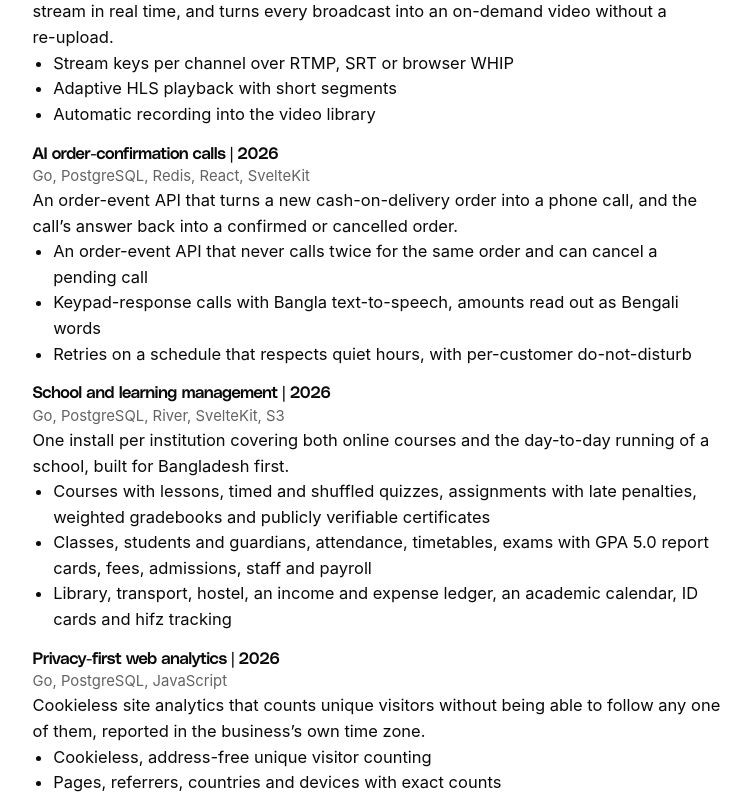
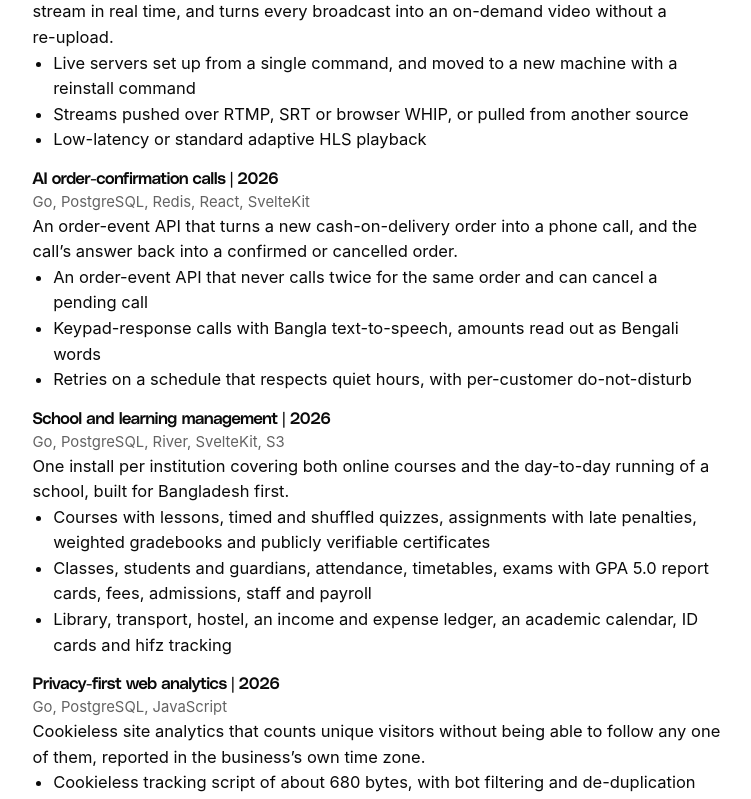
Before and after one commit to ebnsina/ebnsina, a SvelteKit app: page /cv in a window 1280 px wide. Shown: the part 1640-2439 px from the top of the page, without its empty margins (261-1012 px from the left). Built offline with nearby package versions, Linux system fonts and the light colour scheme.

Commit message:
Projects: list planned work as built, refresh live streaming and analytics

```diff
--- a/src/lib/data/projects.ts
+++ b/src/lib/data/projects.ts
@@ -19,8 +19,6 @@ export type CaseStudy = {
 	stackWhy?: StackReason[];
 	/** Notable shipped capabilities. */
 	features: string[];
-	/** What's designed but not built yet. */
-	planned?: string[];
 	/** Current state, e.g. "In development", "Released". */
 	status?: string;
 };
@@ -120,15 +118,12 @@ export const projects: Project[] = [
 				'Signed, expiring playback with encryption, watermark labels and device caps',
 				'Captions, chapters, trims and file replacement that keep the same video id',
 				'A branded embeddable player, webhooks and nested folders',
-				'Per-video viewer analytics and per-minute billing'
-			],
-			planned: [
+				'Per-video viewer analytics and per-minute billing',
 				'Commercial DRM: Widevine, PlayReady and FairPlay',
-				'Viewer statistics: plays and watch time',
 				'Importers from Vimeo, Bunny and storage buckets',
 				'H.265, DASH and 4K'
 			],
-			status: 'Built · pre-launch'
+			status: 'Pre-launch'
 		}
 	},
 	{
@@ -189,14 +184,14 @@ export const projects: Project[] = [
 				}
 			],
 			features: [
-				'Stream keys per channel over RTMP, SRT or browser WHIP',
-				'Adaptive HLS playback with short segments',
-				'Automatic recording into the video library',
-				'Crash-tolerant clean-up of abandoned broadcasts',
-				'Usage-based plans enforced by the account layer'
+				'Live servers set up from a single command, and moved to a new machine with a reinstall command',
+				'Streams pushed over RTMP, SRT or browser WHIP, or pulled from another source',
+				'Low-latency or standard adaptive HLS playback',
+				'Rewind while live, quality templates, backup sources and ad breaks',
+				'Recordings saved straight into the video library',
+				'Health and status for each server and stream, plus a player check'
 			],
-			planned: ['A first run on a production server', 'Saving recordings into the video library'],
-			status: 'Built · pre-launch'
+			status: 'Pre-launch'
 		}
 	},
 	{
@@ -253,19 +248,16 @@ export const projects: Project[] = [
 				}
 			],
 			features: [
-				'Cookieless, address-free unique visitor counting',
-				'Pages, referrers, countries and devices with exact counts',
-				'Custom events and period-over-period comparisons',
-				'Shareable dashboards by link',
-				'Per-site retention and data export'
-			],
-			planned: [
-				'Online payments and Bangladeshi-taka pricing',
-				'A realtime view, landing and exit pages, and scroll depth',
-				'Chart notes, read-only share links and personal API keys',
+				'Cookieless tracking script of about 680 bytes, with bot filtering and de-duplication',
+				'Visitors, sources, pages, places, devices and custom events, compared with the previous period',
+				'Goals, funnels, revenue and visitor paths',
+				'Plain-language insights, why-it-changed breakdowns and anomaly alerts by email or webhook',
+				'A realtime view, landing and exit pages, scroll depth and chart notes',
+				'Organisations with roles, usage metering, plans and online payments in taka',
+				'Read-only share links, personal API keys, and full export and import',
 				'Analytics for video and mobile apps'
 			],
-			status: 'Built · pre-launch'
+			status: 'Pre-launch'
 		}
 	},
 	{
@@ -324,7 +316,7 @@ export const projects: Project[] = [
 				'UTM parameters, tags and time-zone-aware expiry',
 				'Per-link click analytics with bot filtering'
 			],
-			status: 'Built · pre-launch'
+			status: 'Pre-launch'
 		}
 	},
 	{
@@ -377,9 +369,9 @@ export const projects: Project[] = [
 				'WebP, AVIF, JPEG and PNG output with browser negotiation',
 				'HMAC-signed URLs with key rotation',
 				'Year-long caching with atomic disk writes',
-				'Usage metering per organisation'
+				'Usage metering per organisation',
+				'Image processing on its own machines once traffic justifies it'
 			],
-			planned: ['Image processing on its own machines once traffic justifies it'],
 			status: 'API complete · console in progress'
 		}
 	},
@@ -444,7 +436,7 @@ export const projects: Project[] = [
 				'Custom storefront domains and printable receipts',
 				'Staff roles kept separate from money settings'
 			],
-			status: 'Built · pre-launch'
+			status: 'Pre-launch'
 		}
 	},
 	{
@@ -570,7 +562,7 @@ export const projects: Project[] = [
 				'Organisations, roles, API keys and per-device sessions',
 				'Real-time notifications and an audit log'
 			],
-			status: 'Built · pre-launch'
+			status: 'Pre-launch'
 		}
 	},
 	{
@@ -864,16 +856,14 @@ export const projects: Project[] = [
 				'Backups to any S3-compatible storage, environments with shared variables, scheduled jobs and a browser terminal',
 				'Custom and wildcard domains, password protection and IP allowlists',
 				'Uptime checks, a public status page, alerts to Slack, Discord and Telegram, and cost per app',
-				'An AI assistant that explains failed deploys, an MCP server for coding agents, and a CLI'
-			],
-			planned: [
+				'An AI assistant that explains failed deploys, an MCP server for coding agents, and a CLI',
 				'Preview deploys for every pull request, including a copy of the database',
 				'Static sites',
 				'A GitHub App for one-click repository access',
 				'Online payments for the hosted edition',
 				'Rollback and backups for Compose apps'
 			],
-			status: 'Built · pre-launch'
+			status: 'Pre-launch'
 		}
 	},
 	{
@@ -897,9 +887,7 @@ export const projects: Project[] = [
 				'A firewall for attacks, bots, risky addresses, country blocking and rate limits, each verified on the edge',
 				'Signed URLs, CORS and bandwidth caps with alerts',
 				'Visitor analytics, request logs and log export',
-				'Usage metered from edge logs'
-			],
-			planned: [
+				'Usage metered from edge logs',
 				'A second edge server, with automatic failover',
 				'Multi-CDN: local traffic on the own edge, the rest of the world on a partner network',
 				'Invoicing from the metered usage'
@@ -930,9 +918,7 @@ export const projects: Project[] = [
 				'Signed webhooks with retries and a dead-letter queue',
 				'A merchant app: stores, products, FAQs, customers with CSV import, call logs with recordings and credits',
 				'An operator dashboard with step-by-step traces of every order and why calls failed',
-				'Integration docs written for AI coding assistants'
-			],
-			planned: [
+				'Integration docs written for AI coding assistants',
 				'Conversion analytics and A/B testing of call scripts',
 				'Shopify and WooCommerce plugins',
 				'Agents for failed payments and inbound calls',
@@ -964,15 +950,13 @@ export const projects: Project[] = [
 				'Portals for students and guardians with one-time-code sign-in and SMS invitations',
 				'A public website for the institution, built from page sections',
 				'An AI helper for writing lessons and quiz questions, with any model provider',
-				'A one-command installer with automatic HTTPS and backups'
-			],
-			planned: [
+				'A one-command installer with automatic HTTPS and backups',
 				'A mobile app',
 				'Bangla and Arabic (right-to-left) interfaces',
 				'SCORM and H5P lessons',
 				'Video transcoding'
 			],
-			status: 'Built · pre-launch'
+			status: 'Pre-launch'
 		}
 	},
 	{
@@ -995,9 +979,7 @@ export const projects: Project[] = [
 				'Agents from templates (order confirmation, cart recovery or blank), published as frozen versions',
 				'A streaming chat engine with tool use, and a live test chat beside the agent settings',
 				'Bring your own model keys: Anthropic, Gemini or any OpenAI-compatible service, stored encrypted',
-				'Conversation transcripts and 30-day numbers'
-			],
-			planned: [
+				'Conversation transcripts and 30-day numbers',
 				'Shareable chat links and a website widget',
 				'An events API, signed webhooks and a staff inbox for hand-off',
 				'A knowledge base with Bangla search, and test runs before publishing',
@@ -1027,9 +1009,10 @@ export const projects: Project[] = [
 				'Staff PIN sign-in with limited access, an action trail and an end-of-day cash report',
 				'VAT settings with Mushak-6.3 invoices and receipt-printer output',
 				'An owner dashboard for menu, staff, branding and revenue',
-				'A customer phone app with cart, checkout, SMS-code sign-in and order history'
+				'A customer phone app with cart, checkout, SMS-code sign-in and order history',
+				'Restaurants with several branches',
+				'A production SMS provider'
 			],
-			planned: ['Restaurants with several branches', 'A production SMS provider'],
 			status: 'Working MVP'
 		}
 	},
@@ -1053,9 +1036,9 @@ export const projects: Project[] = [
 				'Key delivery that works with any standard player, checking a signed, expiring pass',
 				'An admin dashboard with daily key-request numbers',
 				'Platform management with API-key and signing-secret rotation',
-				'Search across all keys and an audit log of every change'
+				'Search across all keys and an audit log of every change',
+				'Licences for Widevine, PlayReady and FairPlay'
 			],
-			planned: ['Licences for Widevine, PlayReady and FairPlay'],
 			status: 'In production for its first platform'
 		}
 	},
@@ -1079,9 +1062,7 @@ export const projects: Project[] = [
 				'A shop on its own address with three themes, branding and policy pages',
 				'Cart and cash-on-delivery checkout with delivery charges, free-delivery limits and discount codes',
 				'Orders with a timeline, status emails, invoices, packing slips and order tracking',
-				'A sales dashboard with best sellers, low stock and customers'
-			],
-			planned: [
+				'A sales dashboard with best sellers, low stock and customers',
 				'bKash, Nagad, SSLCommerz and aamarPay',
 				'Courier and SMS apps: Steadfast, Pathao, RedX, Paperfly',
 				'An app system for outside developers, with signed webhooks',
@@ -1137,9 +1118,10 @@ export const projects: Project[] = [
 				'Orders, a sales dashboard, customers, team roles and API keys',
 				'Steadfast courier booking and tracking, with a delivery-history check before cash on delivery',
 				'SSLCommerz payments (bKash, Nagad, cards), verified with the gateway',
-				'Order status SMS'
+				'Order status SMS',
+				'Pathao and RedX couriers',
+				'Mobile apps on the same API'
 			],
-			planned: ['Pathao and RedX couriers', 'Mobile apps on the same API'],
 			status: 'Working MVP'
 		}
 	},
@@ -1163,9 +1145,12 @@ export const projects: Project[] = [
 				'Colour profiles converted to sRGB',
 				'On-the-fly resizing from signed, expiring URLs',
 				'Smart crop, auto-rotation, retina sizes and blurred placeholders',
-				'Batch processing, cache pre-warming, API keys, usage tracking and rate limits'
+				'Batch processing, cache pre-warming, API keys, usage tracking and rate limits',
+				'Wide-colour (P3) output',
+				'Animated images',
+				'Load testing',
+				'AI alt text'
 			],
-			planned: ['Wide-colour (P3) output', 'Animated images', 'Load testing', 'AI alt text'],
 			status: 'Working MVP'
 		}
 	},
@@ -1189,9 +1174,7 @@ export const projects: Project[] = [
 				'68 components, 7 widgets and 6 full blocks: AI chat, calendar, dashboard, file explorer, kanban and media generator',
 				'A CLI to add one component or all of them',
 				'Keyboard and screen-reader support, layouts down to 320px, right-to-left and light and dark themes',
-				'Automated accessibility checks on every docs page'
-			],
-			planned: [
+				'Automated accessibility checks on every docs page',
 				'Paid blocks and full app templates (SaaS, CMS, blog, shop, AI agents) for a one-time price'
 			],
 			status: 'Released · MIT'
@@ -1217,9 +1200,11 @@ export const projects: Project[] = [
 				'Seat maps for bus decks, multi-coach trains and aircraft cabins, computed from layouts',
 				'Checkout with a 10-minute seat hold, simulated payment and a printable ticket',
 				'Booking lookup by reference and email',
-				'Built so a new country can be added without database changes'
+				'Built so a new country can be added without database changes',
+				'A real booking backend',
+				'More countries',
+				'Scannable ticket barcodes'
 			],
-			planned: ['A real booking backend', 'More countries', 'Scannable ticket barcodes'],
 			status: 'Demo'
 		}
 	}
--- a/src/routes/projects/+page.svelte
+++ b/src/routes/projects/+page.svelte
@@ -19,9 +19,8 @@
 
 	<p class="mx-auto mb-10 max-w-2xl text-center text-[1.05rem] leading-[1.75] text-muted">
 		Products I’ve built end to end, ordered from the most complex down: deployment, video, CDN, live
-		streaming, AI calling, education, analytics, commerce and the tools around them. Each page says
-		what’s built and what’s next. The theme is the same throughout: take something operationally
-		painful and make it boring and reliable.
+		streaming, AI calling, education, analytics, commerce and the tools around them. The theme is
+		the same throughout: take something operationally painful and make it boring and reliable.
 	</p>
 
 	<div class="grid gap-5 sm:grid-cols-2 lg:grid-cols-3">
```
Also changed, not shown: src/routes/projects/[slug]/+page.svelte (+1 -18 lines).
